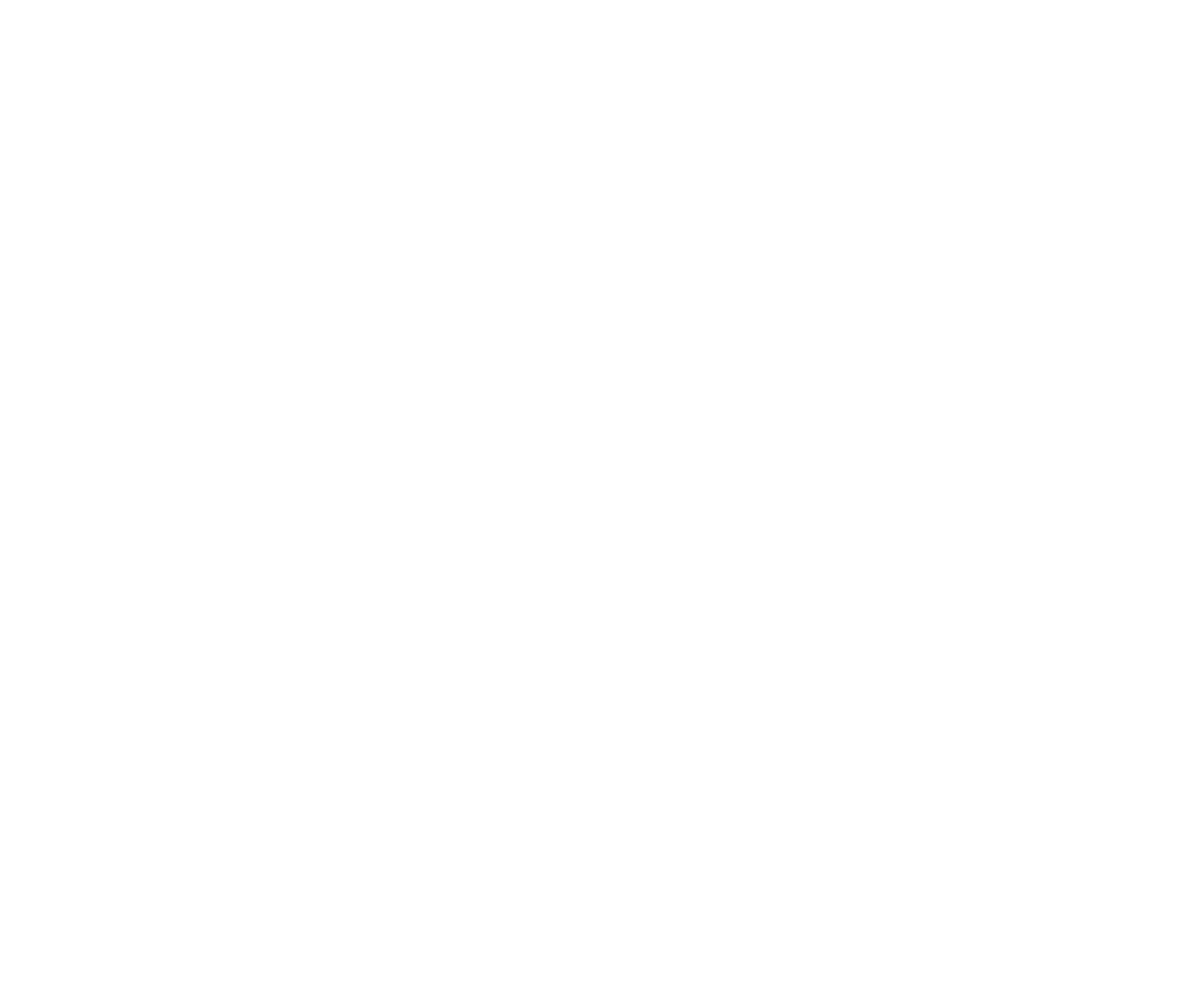
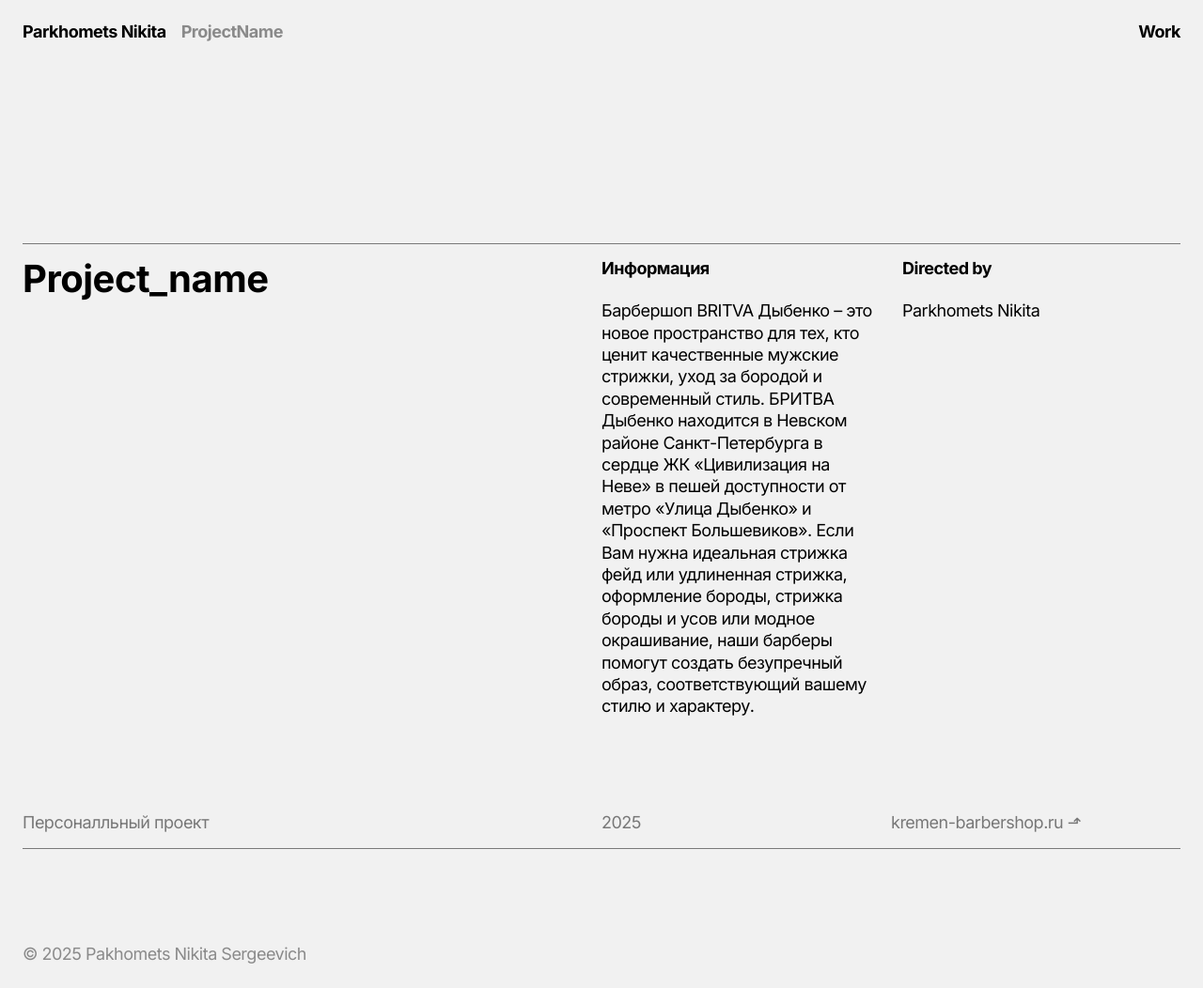
Before and after one commit to ParkhometsN/Portfolio, a plain HTML site: page PageProject.html in a window 1280 px wide. Shown: the whole page at 94% size. Before the commit the page ends 800 px from the top, so only its background shows below. Drawn offline with Linux system fonts and the light colour scheme.

Commit message:
updates0.6

```diff
--- a/PageProject.html
+++ b/PageProject.html
@@ -3,9 +3,61 @@
 <head>
     <meta charset="UTF-8">
     <meta name="viewport" content="width=device-width, initial-scale=1.0">
-    <title>Document</title>
+    <link rel="stylesheet" href="./src/style/main.css">
+    <link rel="stylesheet" href="./src/style/adaptives.css">
+    <link rel="stylesheet" href="./src/style/components/fonts.css">
+    <title>Project</title>
 </head>
 <body>
+     <header>
+         <div class="navigation_container">
+            <div class="navigaton-content">
+                <div class="Name">
+                    <h2>Parkhomets Nikita</h2>
+                    <h2 class="gray">ProjectName</h2>
+                </div>
+                <div class="linkpages">
+                    <a class="hovercolor" href="index.html"><h2>Work</h2></a>
 
+                </div>
+            </div>
+        </div>
+    </header>
+    <main>
+        <div class="main_containerr">
+            <div class="line"></div>
+            <div class="title_project">
+                <div class="title">
+                    <div class="tt">
+                        <h1>Project_name</h1>
+                        <div class="descriptionprject">
+                            <div class="prinf wefwefwef">
+                                <h2>Информация</h2>
+                                <h3>Барбершоп BRITVA Дыбенко – это новое пространство для тех, кто ценит качественные мужские стрижки, уход за бородой и современный стиль. БРИТВА Дыбенко находится в Невском районе Санкт-Петербурга в сердце ЖК «Цивилизация на Неве» в пешей доступности от метро «Улица Дыбенко» и «Проспект Большевиков». Если Вам нужна идеальная стрижка фейд или удлиненная стрижка, оформление бороды, стрижка бороды и усов или модное окрашивание, наши барберы помогут создать безупречный образ, соответствующий вашему стилю и характеру.</h3>
+                            </div>
+                            <div class="whodir wefwefwef">
+                                <h2>Directed by</h2>
+                                <h3>Parkhomets Nikita</h3>
+                            </div>
+                        </div>
+                    </div>
+                    <div class="tt ergttrgfewd">
+                        <h3>Персоналльный проект</h3>
+                        <div class="ojoj">
+                            <h3 class="erwgtuytehrg">2025</h3>
+                            <a class="erwgtuytehrg" href="https://kremen-barbershop.ru"><h3>kremen-barbershop.ru ⬏</h3></a>
+                        </div>
+                    </div>
+                    <div class="line"></div>
+                </div>
+            </div>
+        </div>
+    </main>
+    <footer>
+        <div class="footer_container">
+            <h3 class="gray">© 2025 Pakhomets Nikita Sergeevich</h3>
+        </div>
+    </footer>
 </body>
+<script type="module" src="./src/js/main.js"></script>
 </html>
--- a/src/style/adaptives.css
+++ b/src/style/adaptives.css
@@ -12,6 +12,19 @@
     .sec,
     .sececede{
         height: 100%;
+    }
+    .tt{
+        width: 100%;
+        display: grid;
+        grid-template-columns: repeat(1, 1fr);
+    }
+    .ojoj,
+    .descriptionprject{
+        gap: 8px;
+        flex-direction: column;
+    }
+    .prinf{
+        padding-top: 50px;
     }
 }
 
--- a/src/style/main.css
+++ b/src/style/main.css
@@ -154,3 +154,37 @@ button:active{
 .sececede{
     height: 200px;
 }
+.main_container{
+    display: flex;
+    flex-direction: column;
+}
+.tt{
+    width: 100%;
+    display: grid;
+    grid-template-columns: repeat(2, 1fr);
+}
+.descriptionprject{
+    display: flex;
+    gap: 24px;
+    justify-content: space-between;
+}
+.wefwefwef{
+    width: 100%;
+    display: flex;
+    gap: 24px;
+    flex-direction: column;
+}
+.main_containerr{
+    padding-top: 200px;
+}
+.ergttrgfewd{
+    opacity: 0.5;
+    padding-top: 100px;
+}
+.ojoj{
+    display: flex !important;
+    justify-content: space-between !important;
+}
+.erwgtuytehrg{
+    width: 100%;
+}
```
Also changed, not shown: index.html (+10 -10 lines).
